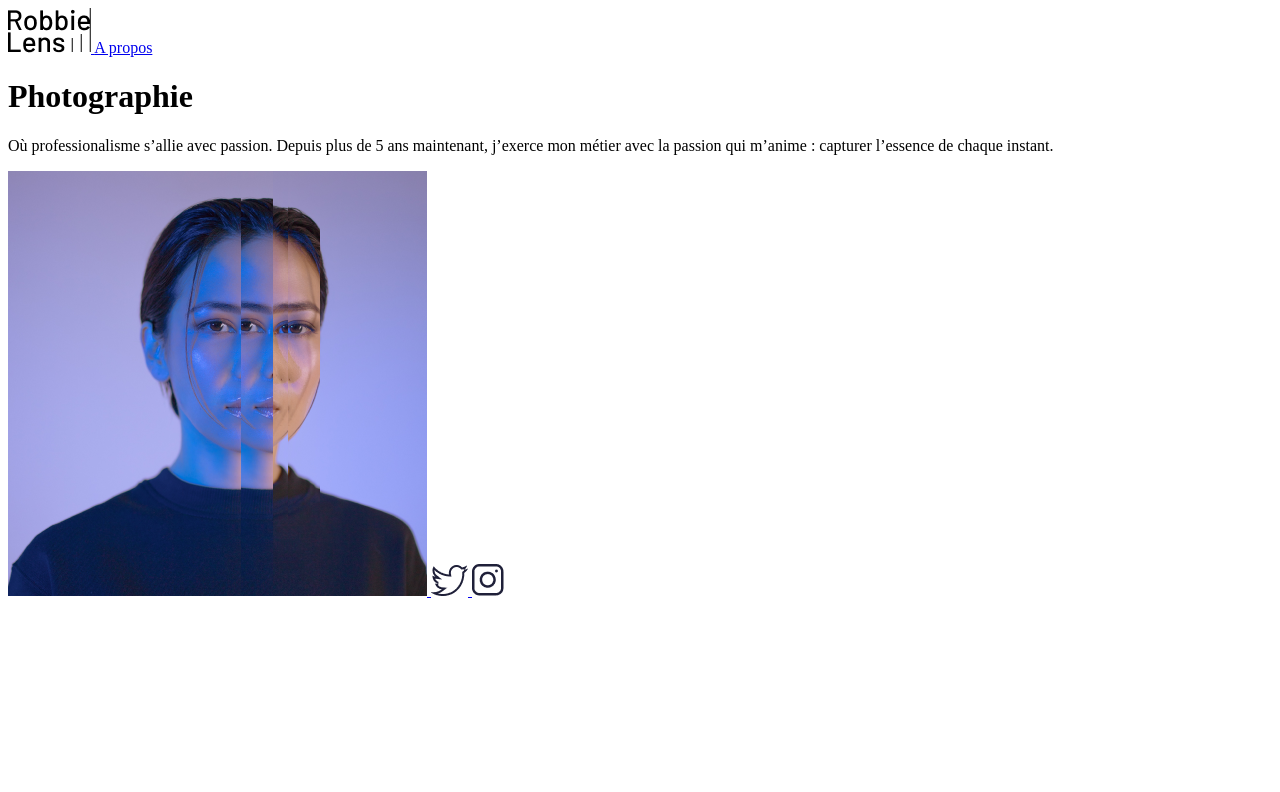
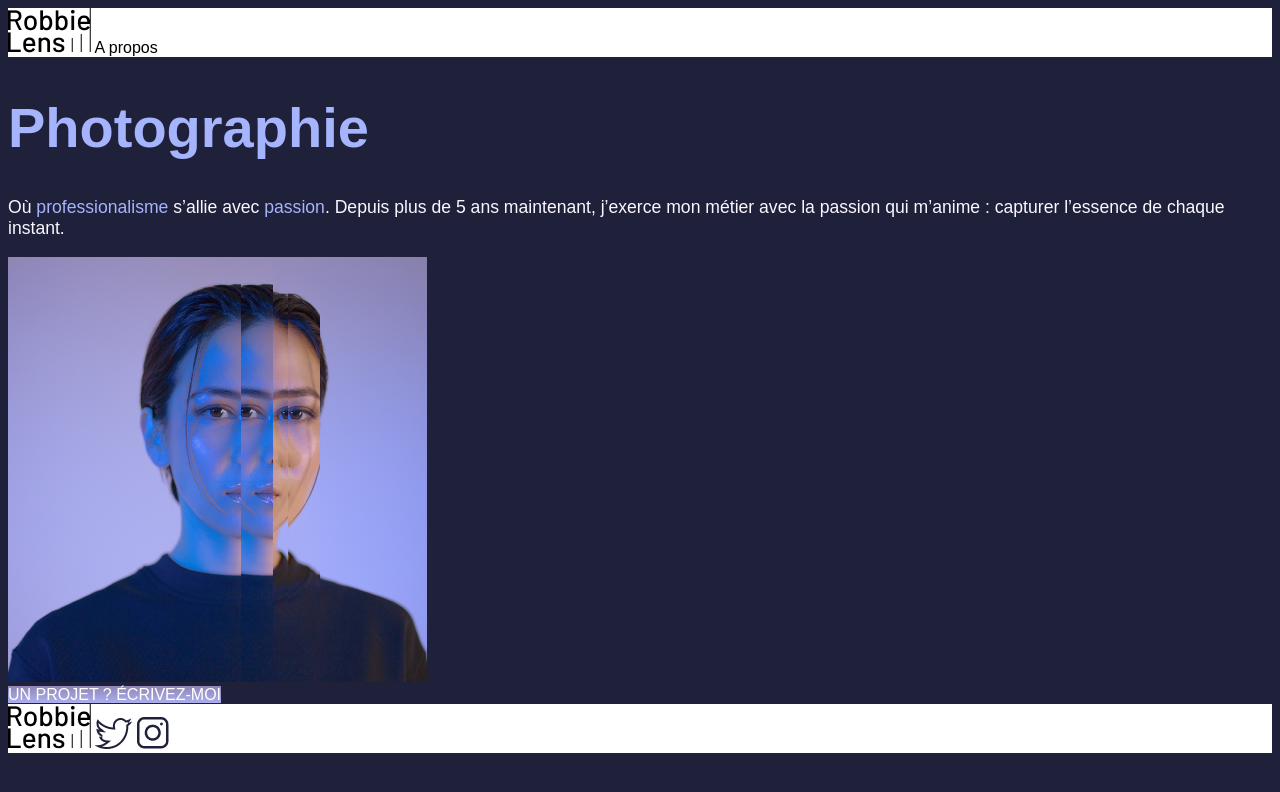
Before and after one commit to Ak4nos/revisionsHtmlCss, a plain HTML site: page index.html in a window 1280 px wide. Drawn offline with Linux system fonts and the light colour scheme; a web font is replaced by a local one.

Commit message:
inclusion CSS

```diff
--- a/index.html
+++ b/index.html
@@ -4,27 +4,40 @@
 <head>
     <meta charset="utf-8">
     <title>Accueil - Robbie Lens Photographie</title>
+    <link rel="stylesheet" href="style.css" />
+    <link rel="preconnect" href="https://fonts.googleapis.com">
+    <link rel="preconnect" href="https://fonts.gstatic.com" crossorigin>
+    <link href="https : //fonts.googleapis.com/css2?family= Montserrat & display = swap" rel="stylesheet">
+    <link rel="preconnect" href="https://fonts.googleapis.com">
+    <link rel="preconnect" href="https://fonts.gstatic.com" crossorigin>
+    <link href="https : //fonts.googleapis.com/css2?family= famille= Manrope &Montserrat & display = swap"
+        rel="stylesheet">
 </head>
 
 <body>
     <!-- Début du site -->
-    <a href="index.html">
+    <div class="header">
         <img src="images/logo.png" alt="Logo Robbie Lens" title="Cliquer pour retourner à l'Accueil" />
-    </a>
-    <a href="a-propos.html">A propos</a>
+        <a href="a-propos.html">A propos</a>
+    </div>
     <h1>Photographie</h1>
-    <p>Où professionalisme s’allie avec passion. Depuis plus de 5 ans maintenant, j’exerce mon métier avec la passion
+    <p>Où <em>professionalisme</em> s’allie avec <em>passion</em>. Depuis
+        plus de 5 ans maintenant, j’exerce mon métier avec la passion
         qui m’anime : capturer l’essence de chaque instant.
     </p>
-    <a href="images/robbie-lens-zoom.png" target="_blank">
-        <img src="images/robbie-lens.png" alt="Portrait de Robbie Lens" title="Cliquer pour agrandir" />
-    </a>
-    <a href="https://twitter.com" target="_blank"><img src="images/twitter.png" alt="Logo twitter"
-            title="Cliquer pour accèder à twtitter" />
-    </a>
-    <a href="https://www.instagram.com/" target="_blank"><img src="images/instagram.png" alt="Logo d'Instagram"
-            title="Cliquer pour accèder à Instagram" />
-    </a>
+    <img src="images/robbie-lens.png" alt="Portrait de Robbie Lens" title="Cliquer pour agrandir" />
+    <div>
+        <a href="" class="degrade">UN PROJET ? ÉCRIVEZ-MOI</a>
+    </div>
+    <div class="footer">
+        <img src="images/logo.png" alt="Logo Robbie Lens" title="Cliquer pour retourner à l'Accueil" />
+        <a href="https://twitter.com" target="_blank">
+            <img src="images/twitter.png" alt="Logo twitter" title="Cliquer pour accèder à twtitter" />
+        </a>
+        <a href="https://www.instagram.com/" target="_blank">
+            <img src="images/instagram.png" alt="Logo d'Instagram" title="Cliquer pour accèder à Instagram" />
+        </a>
+    </div>
 </body>
 
 </html>
--- /dev/null
+++ b/style.css
@@ -0,0 +1,44 @@
+body {
+      /* Ici on utilise le sélecteur body pour appliquer une police et une taille par défaut pour les éléments */
+    font-family: 'Manrope', sans-serif;
+    font-size: 1em;
+    background-color: #1F2039 ;
+    color: #F9F8FF;
+}
+
+a {
+    color : black;
+    text-decoration: none;
+}
+
+em {
+    color: #A5B4FC;
+    font-style: normal;
+}
+
+h1 {
+    font-size: 3.5em;
+    color: #A5B4FC;
+    font-family: 'Montserrat', sans-serif;
+}
+
+h2 {
+    color: #f9f8ff;
+  }
+
+p,
+li {
+    font-size: 1.1em;
+    color :#F9F8FF
+}
+
+.header,
+.footer {
+    background-color: white;
+}
+
+/* Egale à CTA dans correction OpenClassRoom */
+.degrade {
+    background: linear-gradient(#8E86B5, #ACAEED);
+    color: white;
+}
```
Also changed, not shown: a-propos.html (+17 -0 lines).
